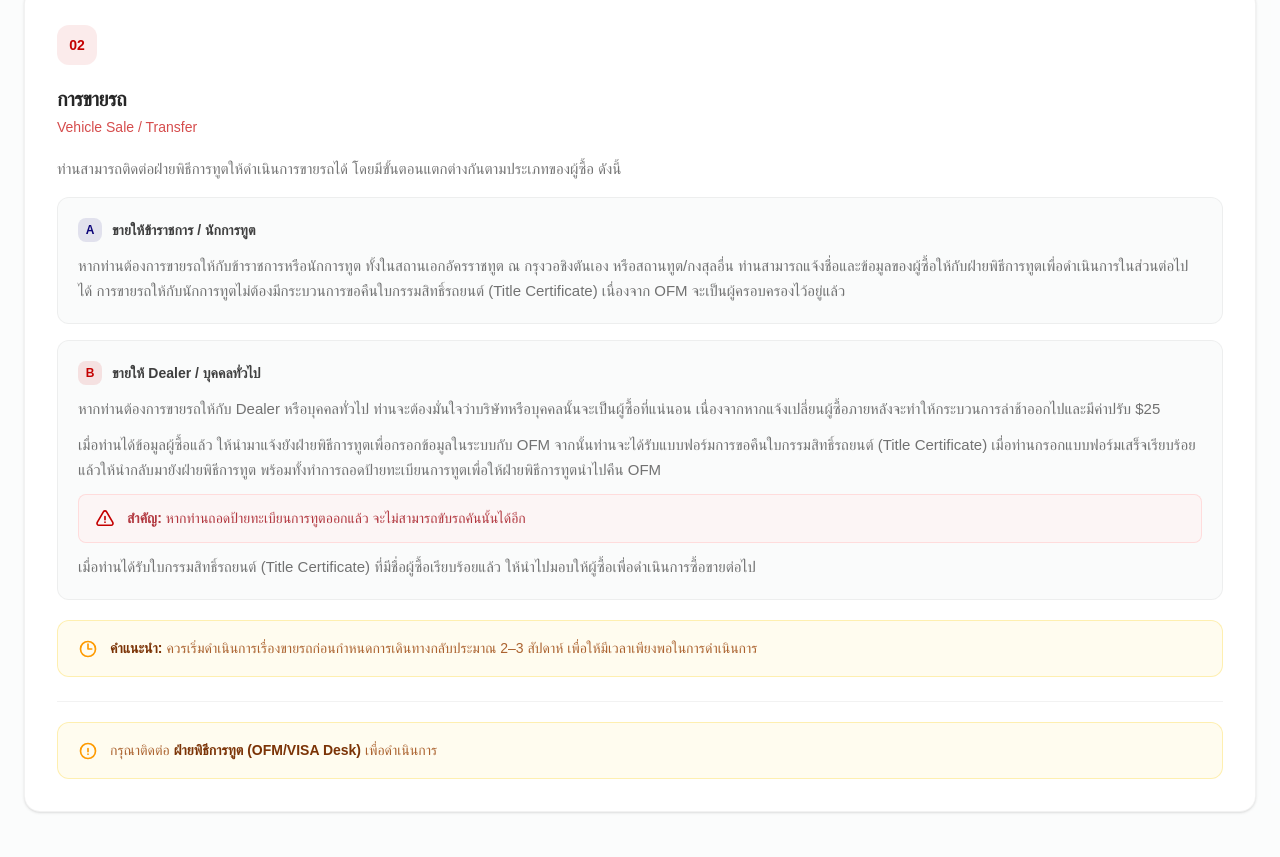
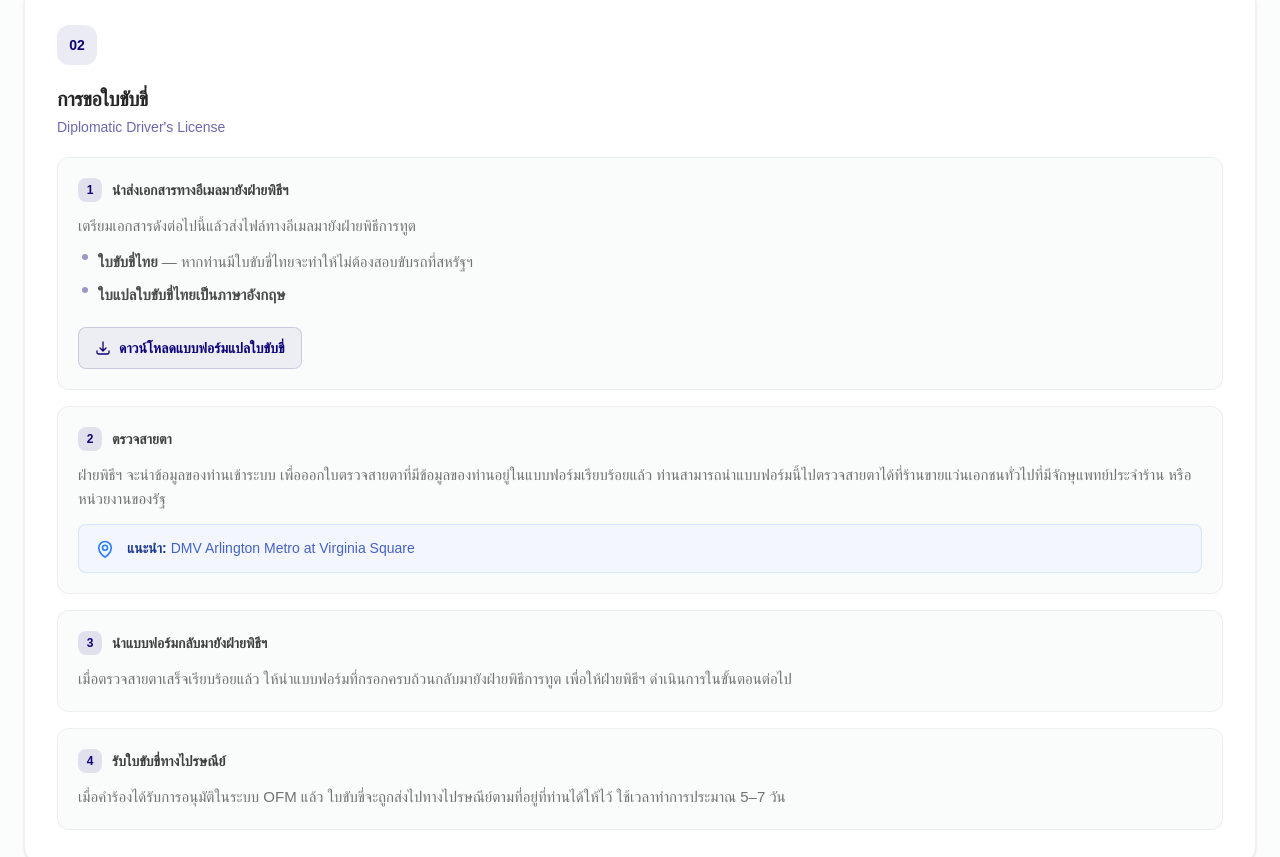
Before and after one commit to PollyYP/Emb_Protocol_Portal, a Next.js app: page /dmv in a window 1280 px wide. Shown: the part 1230-2087 px from the top of the page. Built offline with nearby package versions, Linux system fonts and the light colour scheme; a web font is replaced by a local one.

Commit message:
add content

```diff
--- a/app/components/Header.tsx
+++ b/app/components/Header.tsx
@@ -20,7 +20,7 @@ const ofmMenu = [
     items: [
       { label: "ขอมีป้ายทะเบียนการทูต", href: "/dmv" },
       { label: "การขอใบขับขี่", href: "/dmv" },
-      { label: "การซื้อ/เช่าซื้อรถ", href: "/dmv" },
+      { label: "การซื้อ/เช่าซื้อรถ", href: "/arrival/car" },
       { label: "การขายรถ", href: "/dmv" },
     ],
   },
--- a/app/dmv/page.tsx
+++ b/app/dmv/page.tsx
@@ -67,8 +67,9 @@ export default function VehiclePage() {
             </p>
           </motion.div>
 
-          {/* ──────────── Card 1: การขอมีป้ายทะเบียน ──────────── */}
           <div className="space-y-6">
+
+            {/* ──────────── Card 1: การขอมีป้ายทะเบียน ──────────── */}
             <motion.article
               custom={0}
               variants={fadeUp}
@@ -98,13 +99,11 @@ export default function VehiclePage() {
                     โดยไม่สามารถไปจดทะเบียนที่ DMV ของรัฐได้โดยตรง
                     รถยนต์จะได้รับป้ายทะเบียนการทูต (Diplomatic License Plate) ซึ่งเป็นป้ายทะเบียนเฉพาะสำหรับบุคลากรทางการทูตเท่านั้น
                   </p>
-
                   <p>
                     เมื่อดำเนินการจดทะเบียนแล้ว OFM
                     จะเป็นผู้ครอบครองใบกรรมสิทธิ์รถยนต์ (Title Certificate)
                     ที่มีชื่อของท่านอยู่ โดยท่านจะไม่ได้รับ Title Certificate มาถือไว้เอง
                   </p>
-
                   <p>
                     เมื่อ OFM ได้รับเอกสารครบถ้วนแล้ว
                     จะออกป้ายทะเบียนการทูตพร้อมสติกเกอร์ (Decal) ให้
@@ -138,9 +137,164 @@ export default function VehiclePage() {
               </div>
             </motion.article>
 
-            {/* ──────────── Card 2: การขายรถ ──────────── */}
+            {/* ──────────── Card 2: การขอใบขับขี่ ──────────── */}
             <motion.article
               custom={1}
+              variants={fadeUp}
+              initial="hidden"
+              whileInView="visible"
+              viewport={{ once: true, margin: "-40px" }}
+              className="group relative flex flex-col overflow-hidden rounded-2xl border border-black/5 bg-white shadow-sm transition-shadow duration-300 hover:shadow-lg hover:shadow-black/5"
+            >
+              <div className="h-1 w-full bg-gradient-to-r from-[#0c0479] to-[#3a2fd4]" />
+
+              <div className="flex flex-1 flex-col p-7 sm:p-8">
+                <div className="mb-5 flex h-10 w-10 items-center justify-center rounded-xl bg-[#0c0479]/8 text-sm font-bold text-[#0c0479]">
+                  02
+                </div>
+
+                <h3 className="text-lg font-bold tracking-tight text-black/85 sm:text-xl">
+                  การขอใบขับขี่
+                </h3>
+                <p className="mt-1 text-sm font-medium text-[#0c0479]/60">
+                  Diplomatic Driver&apos;s License
+                </p>
+
+                <div className="mt-5 space-y-4 text-[15px] leading-relaxed text-black/55">
+
+                  {/* Step 1 */}
+                  <div className="rounded-xl border border-black/5 bg-gray-50/80 p-5">
+                    <div className="mb-3 flex items-center gap-2.5">
+                      <span className="flex h-6 w-6 items-center justify-center rounded-lg bg-[#0c0479]/10 text-xs font-bold text-[#0c0479]">
+                        1
+                      </span>
+                      <h4 className="text-sm font-bold text-black/75">
+                        นำส่งเอกสารทางอีเมลมายังฝ่ายพิธีฯ
+                      </h4>
+                    </div>
+                    <div className="space-y-3">
+                      <p>เตรียมเอกสารดังต่อไปนี้แล้วส่งไฟล์ทางอีเมลมายังฝ่ายพิธีการทูต</p>
+                      <div className="space-y-2 pl-1">
+                        <div className="flex items-start gap-2.5">
+                          <span className="mt-1 flex h-1.5 w-1.5 shrink-0 rounded-full bg-[#0c0479]/40" />
+                          <p>
+                            <span className="font-semibold text-black/70">ใบขับขี่ไทย</span>{" "}
+                            — หากท่านมีใบขับขี่ไทยจะทำให้ไม่ต้องสอบขับรถที่สหรัฐฯ
+                          </p>
+                        </div>
+                        <div className="flex items-start gap-2.5">
+                          <span className="mt-1 flex h-1.5 w-1.5 shrink-0 rounded-full bg-[#0c0479]/40" />
+                          <p>
+                            <span className="font-semibold text-black/70">ใบแปลใบขับขี่ไทยเป็นภาษาอังกฤษ</span>
+                          </p>
+                        </div>
+                      </div>
+
+                      {/* Download button */}
+                      <Link
+                        href="https://image.mfa.go.th/mfa/0/91fPdh6NtO/Consular-Services/Consular_service-forms/4.22_New_Driver_License.pdf"
+                        className="mt-2 inline-flex items-center gap-2 rounded-lg border border-[#0c0479]/15 bg-[#0c0479]/5 px-4 py-2.5 text-sm font-semibold text-[#0c0479] transition-all hover:bg-[#0c0479]/10 active:scale-[0.97]"
+                      >
+                        <svg
+                          className="h-4 w-4"
+                          fill="none"
+                          viewBox="0 0 24 24"
+                          stroke="currentColor"
+                          strokeWidth="2"
+                        >
+                          <path
+                            strokeLinecap="round"
+                            strokeLinejoin="round"
+                            d="M3 16.5v2.25A2.25 2.25 0 005.25 21h13.5A2.25 2.25 0 0021 18.75V16.5M16.5 12L12 16.5m0 0L7.5 12m4.5 4.5V3"
+                          />
+                        </svg>
+                        ดาวน์โหลดแบบฟอร์มแปลใบขับขี่
+                      </Link>
+                    </div>
+                  </div>
+
+                  {/* Step 2 */}
+                  <div className="rounded-xl border border-black/5 bg-gray-50/80 p-5">
+                    <div className="mb-3 flex items-center gap-2.5">
+                      <span className="flex h-6 w-6 items-center justify-center rounded-lg bg-[#0c0479]/10 text-xs font-bold text-[#0c0479]">
+                        2
+                      </span>
+                      <h4 className="text-sm font-bold text-black/75">
+                        ตรวจสายตา
+                      </h4>
+                    </div>
+                    <p>
+                      ฝ่ายพิธีฯ จะนำข้อมูลของท่านเข้าระบบ
+                      เพื่อออกใบตรวจสายตาที่มีข้อมูลของท่านอยู่ในแบบฟอร์มเรียบร้อยแล้ว
+                      ท่านสามารถนำแบบฟอร์มนี้ไปตรวจสายตาได้ที่ร้านขายแว่นเอกชนทั่วไปที่มีจักษุแพทย์ประจำร้าน
+                      หรือหน่วยงานของรัฐ
+                    </p>
+                    <div className="mt-3 flex items-start gap-3 rounded-lg border border-blue-200/60 bg-blue-50/60 px-4 py-3">
+                      <svg
+                        className="mt-0.5 h-5 w-5 shrink-0 text-blue-500"
+                        fill="none"
+                        viewBox="0 0 24 24"
+                        stroke="currentColor"
+                        strokeWidth="2"
+                      >
+                        <path
+                          strokeLinecap="round"
+                          strokeLinejoin="round"
+                          d="M15 10.5a3 3 0 11-6 0 3 3 0 016 0z"
+                        />
+                        <path
+                          strokeLinecap="round"
+                          strokeLinejoin="round"
+                          d="M19.5 10.5c0 7.142-7.5 11.25-7.5 11.25S4.5 17.642 4.5 10.5a7.5 7.5 0 1115 0z"
+                        />
+                      </svg>
+                      <p className="text-sm leading-relaxed text-blue-800/80">
+                        <span className="font-semibold text-blue-900">แนะนำ:</span>{" "}
+                        DMV Arlington Metro at Virginia Square
+                      </p>
+                    </div>
+                  </div>
+
+                  {/* Step 3 */}
+                  <div className="rounded-xl border border-black/5 bg-gray-50/80 p-5">
+                    <div className="mb-3 flex items-center gap-2.5">
+                      <span className="flex h-6 w-6 items-center justify-center rounded-lg bg-[#0c0479]/10 text-xs font-bold text-[#0c0479]">
+                        3
+                      </span>
+                      <h4 className="text-sm font-bold text-black/75">
+                        นำแบบฟอร์มกลับมายังฝ่ายพิธีฯ
+                      </h4>
+                    </div>
+                    <p>
+                      เมื่อตรวจสายตาเสร็จเรียบร้อยแล้ว
+                      ให้นำแบบฟอร์มที่กรอกครบถ้วนกลับมายังฝ่ายพิธีการทูต
+                      เพื่อให้ฝ่ายพิธีฯ ดำเนินการในขั้นตอนต่อไป
+                    </p>
+                  </div>
+
+                  {/* Step 4 */}
+                  <div className="rounded-xl border border-black/5 bg-gray-50/80 p-5">
+                    <div className="mb-3 flex items-center gap-2.5">
+                      <span className="flex h-6 w-6 items-center justify-center rounded-lg bg-[#0c0479]/10 text-xs font-bold text-[#0c0479]">
+                        4
+                      </span>
+                      <h4 className="text-sm font-bold text-black/75">
+                        รับใบขับขี่ทางไปรษณีย์
+                      </h4>
+                    </div>
+                    <p>
+                      เมื่อคำร้องได้รับการอนุมัติในระบบ OFM แล้ว
+                      ใบขับขี่จะถูกส่งไปทางไปรษณีย์ตามที่อยู่ที่ท่านได้ให้ไว้
+                      ใช้เวลาทำการประมาณ 5–7 วัน
+                    </p>
+                  </div>
+                </div>
+              </div>
+            </motion.article>
+
+            {/* ──────────── Card 3: การขายรถ ──────────── */}
+            <motion.article
+              custom={2}
               variants={fadeUp}
               initial="hidden"
               whileInView="visible"
@@ -151,7 +305,7 @@ export default function VehiclePage() {
 
               <div className="flex flex-1 flex-col p-7 sm:p-8">
                 <div className="mb-5 flex h-10 w-10 items-center justify-center rounded-xl bg-[#c40000]/8 text-sm font-bold text-[#c40000]">
-                  02
+                  03
                 </div>
 
                 <h3 className="text-lg font-bold tracking-tight text-black/85 sm:text-xl">
@@ -167,7 +321,7 @@ export default function VehiclePage() {
                     โดยมีขั้นตอนแตกต่างกันตามประเภทของผู้ซื้อ ดังนี้
                   </p>
 
-                  {/* Sub-section A: ขายให้นักการทูต */}
+                  {/* Sub-section A */}
                   <div className="rounded-xl border border-black/5 bg-gray-50/80 p-5">
                     <div className="mb-3 flex items-center gap-2.5">
                       <span className="flex h-6 w-6 items-center justify-center rounded-lg bg-[#0c0479]/10 text-xs font-bold text-[#0c0479]">
@@ -187,7 +341,7 @@ export default function VehiclePage() {
                     </p>
                   </div>
 
-                  {/* Sub-section B: ขายให้ dealer / บุคคลทั่วไป */}
+                  {/* Sub-section B */}
                   <div className="rounded-xl border border-black/5 bg-gray-50/80 p-5">
                     <div className="mb-3 flex items-center gap-2.5">
                       <span className="flex h-6 w-6 items-center justify-center rounded-lg bg-[#c40000]/10 text-xs font-bold text-[#c40000]">
@@ -293,6 +447,7 @@ export default function VehiclePage() {
                 </div>
               </div>
             </motion.article>
+
           </div>
         </div>
       </section>
```
